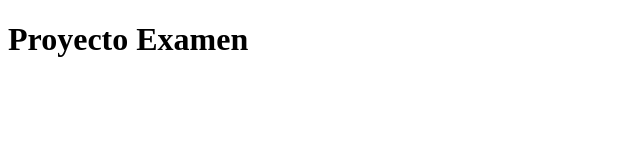
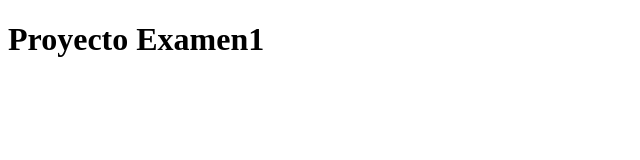
Before and after one commit to KatherinFer/pruebaexamen001, a plain HTML site: page index.html in a window 1280 px wide. Shown: the full height of the page, 0-640 px from the left. Drawn offline with Linux system fonts and the light colour scheme.

Commit message:
rama katherin

```diff
--- a/index.html
+++ b/index.html
@@ -6,6 +6,6 @@
     <title>Examen</title>
 </head>
 <body>
-    <h1>Proyecto Examen</h1>
+    <h1>Proyecto Examen1</h1>
 </body>
 </html>
```
